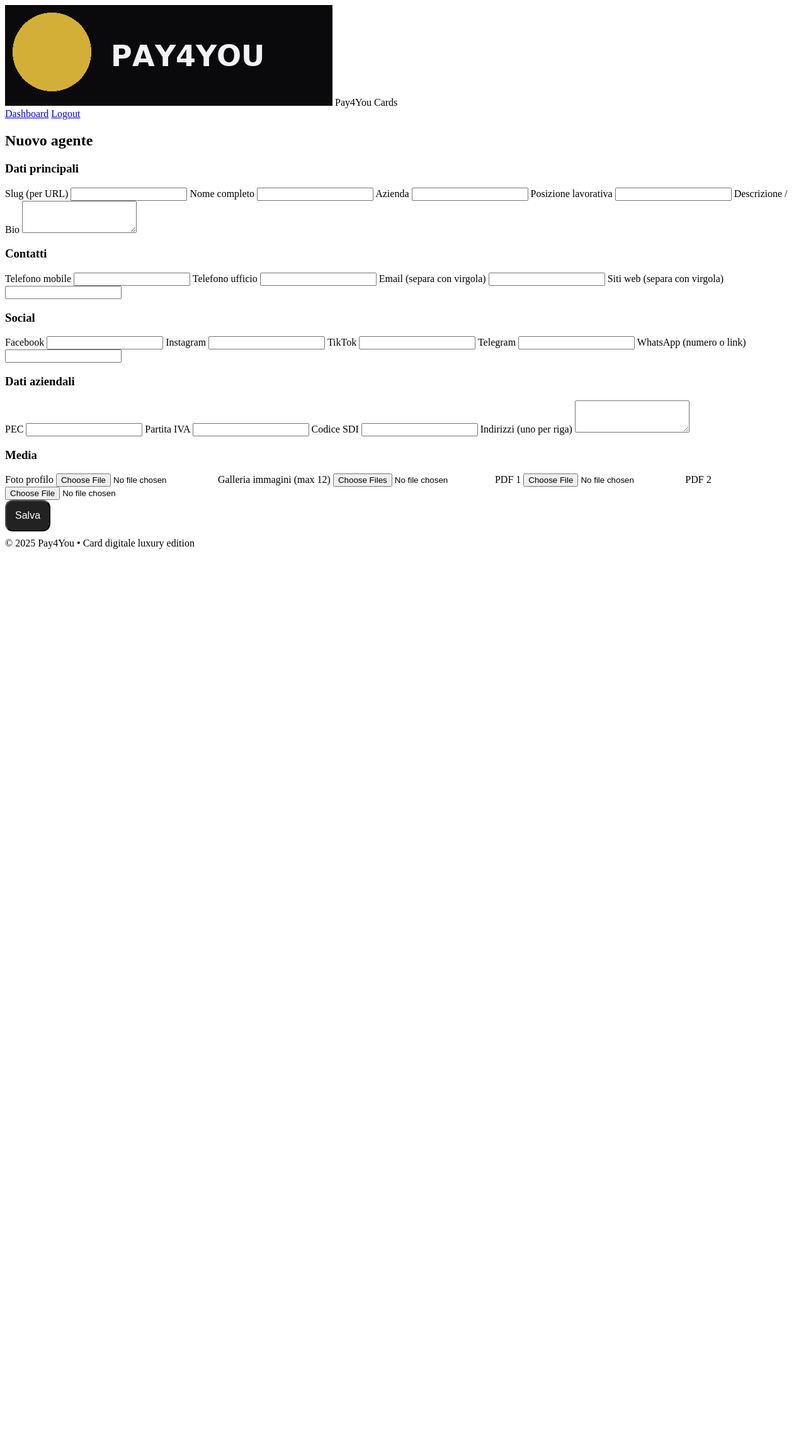
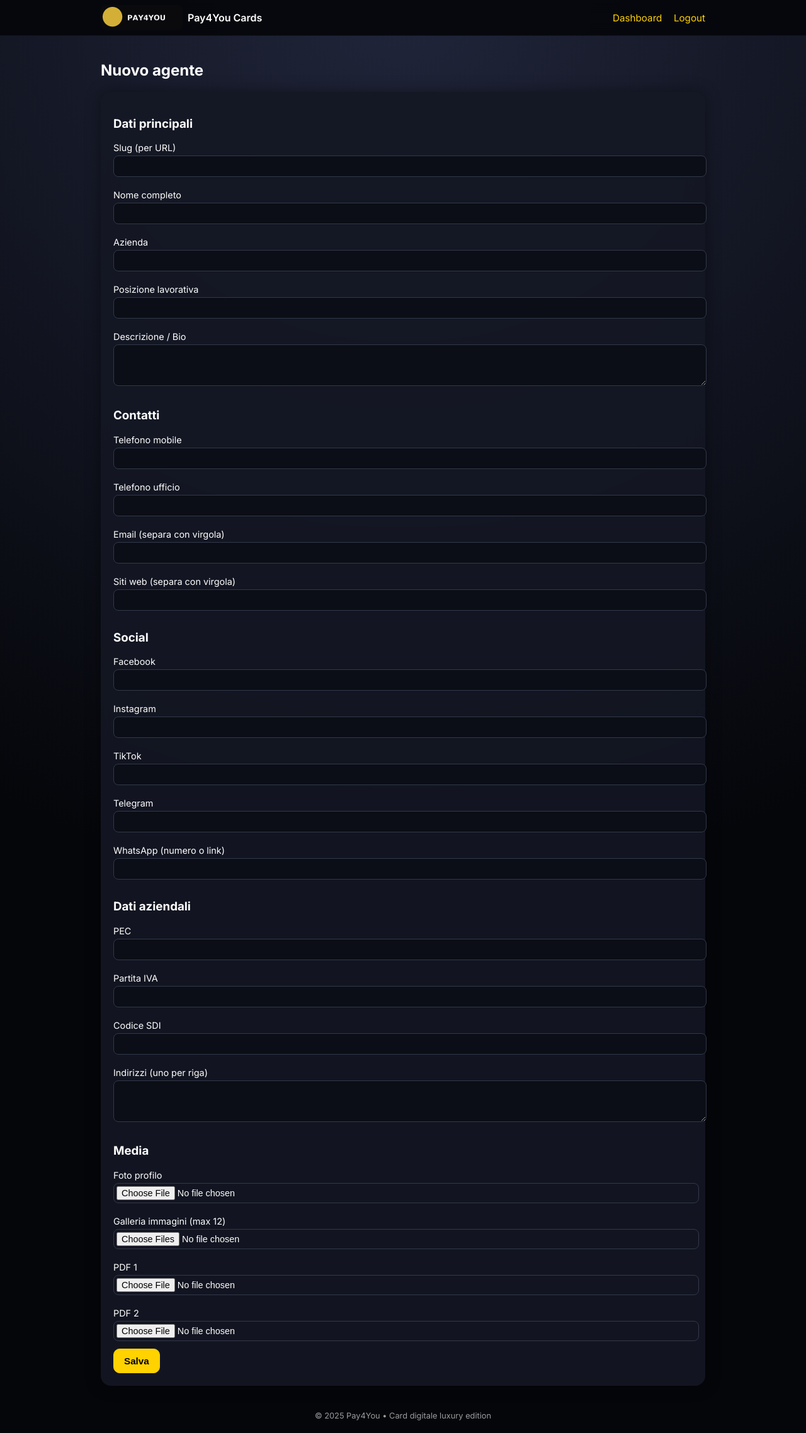
Before and after one commit to gidl59/pay4you-cards-luxury, a Flask app: page /admin/new in a window 1280 px wide. Shown: the whole page at 63% size. Before the commit the page ends 872 px from the top, so only its background shows below. Run offline with Flask 3, Linux system fonts and the light colour scheme; the visitor is signed in with stand-in values (Sample User, id 1).

Commit message:
Update style.css

```diff
--- a/static/style.css
+++ b/static/style.css
@@ -1,43 +1,243 @@
-//* ===============================
-   RESET BASE
-================================== */
+/* =========================
+   BASE
+========================== */
 
-body {
+body.lux-body {
     margin: 0;
-    font-family: -apple-system, BlinkMacSystemFont, "SF Pro", sans-serif;
-    background: #000;
-    color: white;
+    background: radial-gradient(circle at top, #20253a 0%, #05060a 60%);
+    color: #fff;
+    font-family: 'Inter', -apple-system, BlinkMacSystemFont, sans-serif;
 }
 
-/* ===============================
-   CARD WRAPPER
-================================== */
+.wrap {
+    width: 94%;
+    max-width: 960px;
+    margin: 0 auto;
+}
+
+/* =========================
+   TOPBAR
+========================== */
+
+.topbar {
+    position: sticky;
+    top: 0;
+    z-index: 10;
+    background: rgba(5,6,10,0.9);
+    backdrop-filter: blur(10px);
+    border-bottom: 1px solid rgba(255,255,255,0.05);
+}
+
+.topbar-inner {
+    display: flex;
+    align-items: center;
+    justify-content: space-between;
+    padding: 8px 0;
+}
+
+.brand-wrap {
+    display: flex;
+    align-items: center;
+    gap: 8px;
+}
+
+.brand {
+    height: 40px;
+    border-radius: 8px;
+}
+
+.brand-title {
+    font-weight: 600;
+    font-size: 1rem;
+}
+
+.top-nav a {
+    color: #ffd200;
+    margin-left: 14px;
+    text-decoration: none;
+    font-size: 0.95rem;
+}
+.top-nav a:hover {
+    text-decoration: underline;
+}
+
+/* =========================
+   CARD GENERICA + GLASS
+========================== */
+
+.card {
+    background: #141824;
+    border-radius: 16px;
+    padding: 20px;
+    margin-top: 20px;
+    box-shadow: 0 0 25px rgba(0,0,0,0.4);
+}
+
+.glass {
+    background: rgba(20,24,36,0.9);
+    backdrop-filter: blur(15px);
+}
+
+/* =========================
+   LOGIN
+========================== */
+
+.login-box {
+    max-width: 420px;
+    margin: 40px auto;
+}
+
+.alert {
+    background: #b00020;
+    padding: 10px 12px;
+    border-radius: 8px;
+    margin-bottom: 10px;
+    font-size: 0.9rem;
+}
+
+/* =========================
+   TABELLA ADMIN
+========================== */
+
+.table {
+    width: 100%;
+    border-collapse: collapse;
+    margin-top: 16px;
+    font-size: 0.9rem;
+}
+
+.table th, .table td {
+    padding: 10px;
+    text-align: left;
+}
+
+.table th {
+    border-bottom: 1px solid rgba(255,255,255,0.15);
+    color: #ffd200;
+}
+
+.table tr:nth-child(even) {
+    background: rgba(255,255,255,0.03);
+}
+
+.actions-cell .btn.small {
+    margin-right: 4px;
+}
+
+/* =========================
+   BOTTONI
+========================== */
+
+.btn {
+    display: inline-block;
+    padding: 10px 16px;
+    border-radius: 10px;
+    background: #22273a;
+    border: 1px solid #343b52;
+    color: #fff;
+    text-decoration: none;
+    font-size: 0.95rem;
+    cursor: pointer;
+    transition: 0.15s ease;
+}
+
+.btn:hover {
+    background: #333a52;
+}
+
+.btn.primary {
+    background: #ffd200;
+    border-color: #ffd200;
+    color: #000;
+    font-weight: 600;
+}
+
+.btn.primary:hover {
+    background: #ffe34d;
+}
+
+.btn.danger {
+    background: #b00020;
+    border-color: #b00020;
+}
+
+.btn.small {
+    padding: 6px 10px;
+    font-size: 0.8rem;
+}
+
+.btn.full {
+    display: block;
+    width: 100%;
+    margin-bottom: 8px;
+}
+
+.btn.green {
+    background: #1db954;
+    border-color: #1db954;
+    color: #000;
+}
+
+/* =========================
+   FORM
+========================== */
+
+.agent-form label {
+    font-size: 0.9rem;
+    margin-top: 8px;
+    display: block;
+}
+
+.agent-form input,
+.agent-form textarea {
+    width: 100%;
+    margin-top: 4px;
+    margin-bottom: 12px;
+    padding: 8px 10px;
+    border-radius: 8px;
+    border: 1px solid #32384a;
+    background: #0b0e16;
+    color: #fff;
+    font-size: 0.9rem;
+}
+
+.agent-form input[type="file"] {
+    padding: 4px;
+    background: transparent;
+}
+
+/* =========================
+   CARD WALLET LUXURY
+========================== */
+
+.mainpad {
+    padding: 20px 0 40px;
+}
 
 .card-container {
     max-width: 480px;
-    margin: 0 auto;
-    padding: 20px;
+    margin: 30px auto;
+    padding: 24px 18px 28px;
     text-align: center;
-    background: linear-gradient(180deg, #0f0f0f, #1b1b1b);
-    border-radius: 20px;
-    box-shadow: 0 0 60px rgba(255,215,0,0.15);
+    border-radius: 26px;
+    background: radial-gradient(circle at top left, #303756 0%, #0c0f18 45%, #05060a 100%);
+    box-shadow: 0 20px 60px rgba(0,0,0,0.8),
+                inset 0 0 30px rgba(255,255,255,0.06);
+    position: relative;
 }
 
-/* ===============================
-   LOGO 3D ULTRA-LUXURY
-================================== */
-
+/* LOGO 3D */
 .logo-3d-wrap {
-    width: 150px;
-    margin: 0 auto 20px auto;
+    width: 140px;
+    margin: 0 auto 16px auto;
     perspective: 1400px;
 }
 
 .logo-3d {
     width: 100%;
-    animation: spin3D 2.6s cubic-bezier(0.33, 1, 0.68, 1) forwards;
+    animation: spin3D 2.4s cubic-bezier(0.33, 1, 0.68, 1) forwards;
     transform-style: preserve-3d;
-    filter: drop-shadow(0 6px 16px rgba(0,0,0,0.5));
+    filter: drop-shadow(0 6px 18px rgba(0,0,0,0.6));
 }
 
 @keyframes spin3D {
@@ -54,136 +254,101 @@ body {
     }
 }
 
-/* ===============================
-   FOTO PROFILO CERCHIO
-================================== */
-
+/* FOTO PROFILO */
 .profile-pic-wrap {
-    margin-top: 10px;
-    margin-bottom: 10px;
+    margin-top: 4px;
+    margin-bottom: 8px;
 }
 
 .profile-pic {
     width: 140px;
     height: 140px;
-    border-radius: 100%;
+    border-radius: 50%;
     object-fit: cover;
-    border: 3px solid gold;
-    box-shadow: 0 0 25px rgba(255,215,0,0.5);
+    border: 3px solid #ffd200;
+    box-shadow: 0 0 25px rgba(255,215,0,0.6);
+    background: #000;
 }
 
 .profile-placeholder {
     width: 140px;
     height: 140px;
-    border-radius: 100%;
+    border-radius: 50%;
     background: #333;
 }
 
-/* ===============================
-   TITOLI E TESTI
-================================== */
-
+/* TESTI NOME/RUOLO */
 .agent-name {
-    font-size: 1.8rem;
-    margin: 10px 0 0 0;
+    font-size: 1.7rem;
+    margin: 6px 0 0 0;
+    font-weight: 600;
 }
 
 .agent-role {
-    font-size: 1.1rem;
-    opacity: 0.7;
-    margin: 0 0 20px 0;
+    font-size: 1rem;
+    opacity: 0.8;
+    margin: 3px 0;
 }
 
 .agent-bio {
-    padding: 0 20px;
+    margin-top: 10px;
+    font-size: 0.95rem;
     opacity: 0.9;
+    line-height: 1.4;
 }
 
-/* ===============================
-   SEZIONI E PULSANTI
-================================== */
-
+/* SEZIONI */
 .section {
-    margin-top: 35px;
+    margin-top: 26px;
     text-align: left;
 }
 
 .section h3 {
-    font-weight: 600;
-    margin-bottom: 15px;
-    color: gold;
-    text-align: left;
+    font-size: 0.95rem;
+    color: #ffd200;
+    margin-bottom: 10px;
 }
 
-.btn {
-    display: block;
-    background: #222;
-    padding: 14px;
-    margin-bottom: 10px;
-    border-radius: 12px;
-    text-decoration: none;
-    color: white;
-    font-size: 1rem;
-    transition: 0.2s;
-    text-align: center;
-}
-
-.btn:hover {
-    background: #333;
-}
-
-.btn.full {
-    width: 100%;
-}
-
-.btn.green {
-    background: #0f7;
-    color: black;
-}
-
-.btn.green:hover {
-    background: #0c5;
-}
-
-/* ===============================
-   SOCIAL
-================================== */
-
+/* SOCIAL */
 .social-row {
     display: flex;
     flex-wrap: wrap;
-    gap: 10px;
+    gap: 8px;
 }
 
 .social-btn {
-    padding: 10px 14px;
-    border-radius: 8px;
-    background: #222;
+    padding: 8px 12px;
+    border-radius: 999px;
+    font-size: 0.8rem;
     text-decoration: none;
-    color: white;
+    color: #fff;
 }
 
-.fb { background:#1877F2; }
-.ig { background:#E1306C; }
-.in { background:#0A66C2; }
-.tt { background:#000; border:1px solid white; }
-.tg { background:#0088cc; }
+.fb { background: #1877F2; }
+.ig { background: #C13584; }
+.in { background: #0A66C2; }
+.tt { background: #000; border: 1px solid #fff; }
+.tg { background: #0088cc; }
 
-/* ===============================
-   GALLERIA FOTO
-================================== */
-
+/* GALLERIA */
 .gallery-grid {
     display: grid;
     grid-template-columns: repeat(3, 1fr);
-    gap: 8px;
+    gap: 6px;
 }
 
 .gallery-img {
     width: 100%;
+    aspect-ratio: 1/1;
     border-radius: 10px;
     object-fit: cover;
-    aspect-ratio: 1 / 1;
+    border: 1px solid rgba(255,255,255,0.15);
 }
 
-/* =============================== */
+/* FOOTER */
+.footer {
+    text-align: center;
+    font-size: 0.8rem;
+    opacity: 0.6;
+    margin-bottom: 20px;
+}
```
